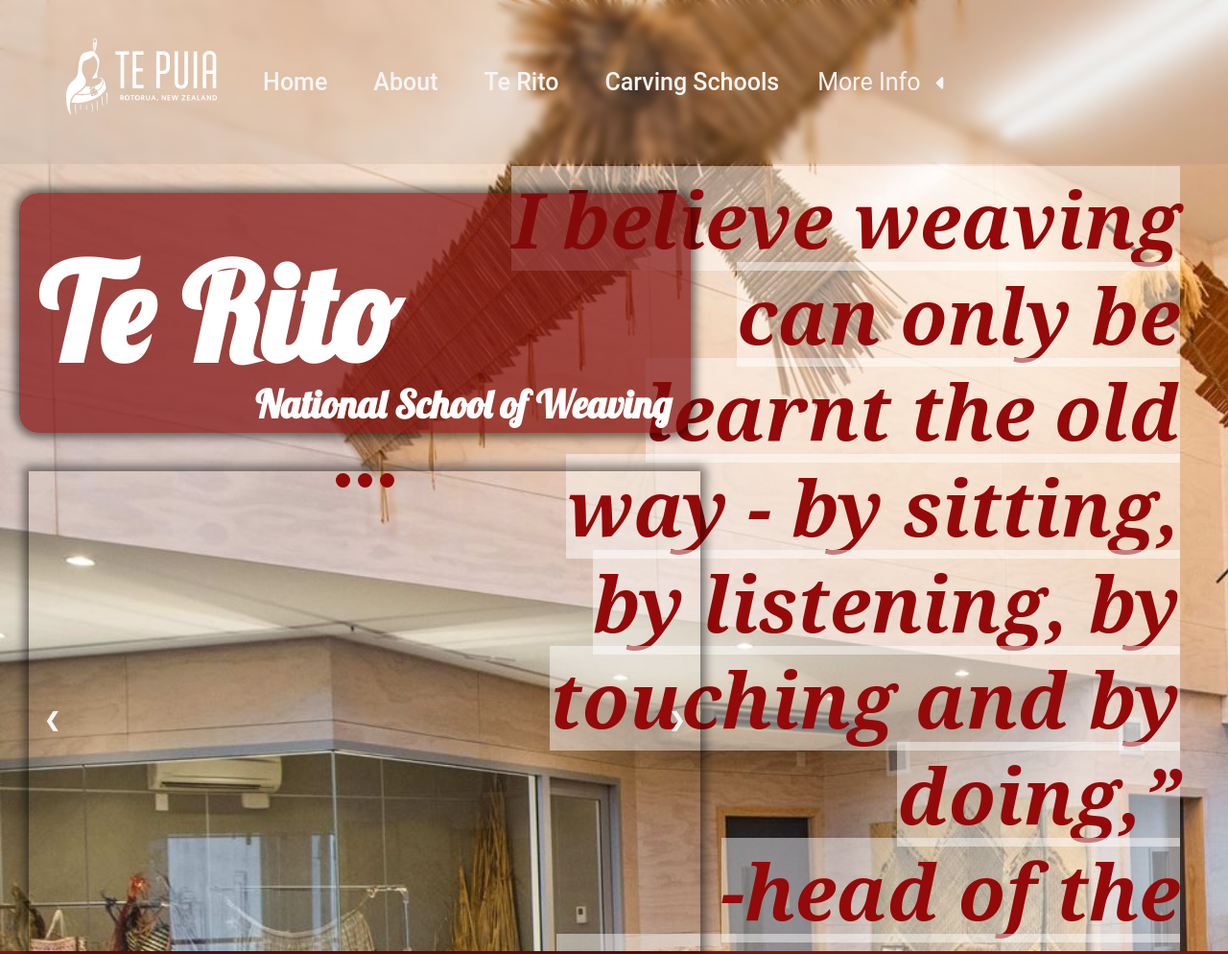
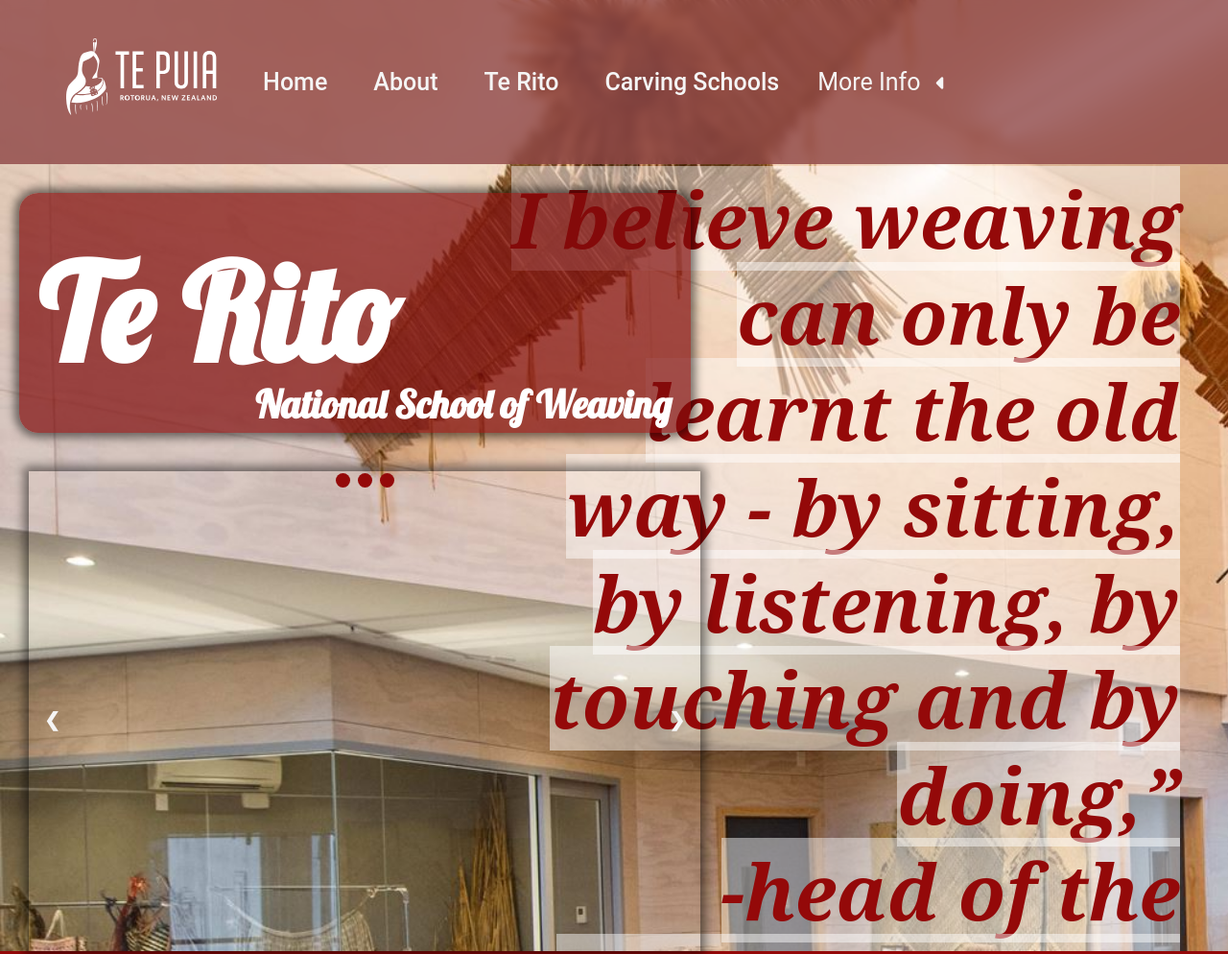
Before and after one commit to 4Fillis/tepuia-website, a plain HTML site: page terito.html in a window 1280 px wide. Shown: the top 994 px of the page at 96% size. Drawn offline with Linux system fonts and the light colour scheme; a script that the page names is missing.

Commit message:
nav bar te rito change (same as geopg)

```diff
--- a/terito.html
+++ b/terito.html
@@ -23,7 +23,7 @@
 <body style="background-image: url('images/roomview.jpeg'); background-size: cover; background-position: left; background-repeat: no-repeat;">
 
     <!--top bar, navigation setup-->
-    <nav class="navbar">
+    <nav class="navbar" id="geo-nav">
         <!--sets container class to prevent stretching when browser is extended-->
         <div class="main-menu">
             <!--list of pages in nav bar  -->
```
